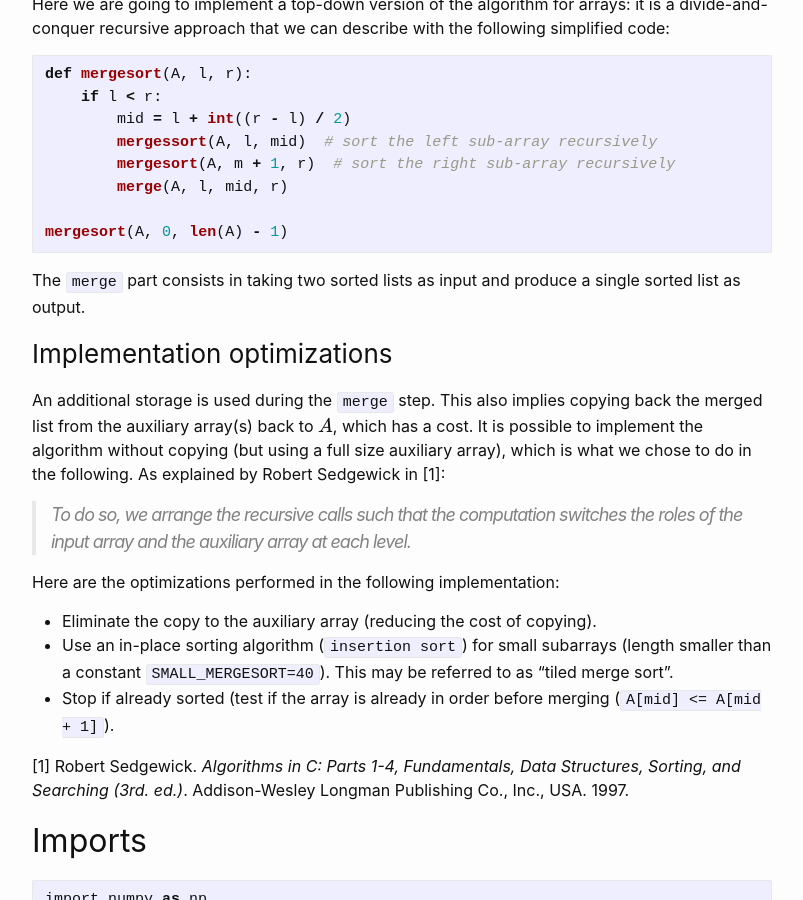
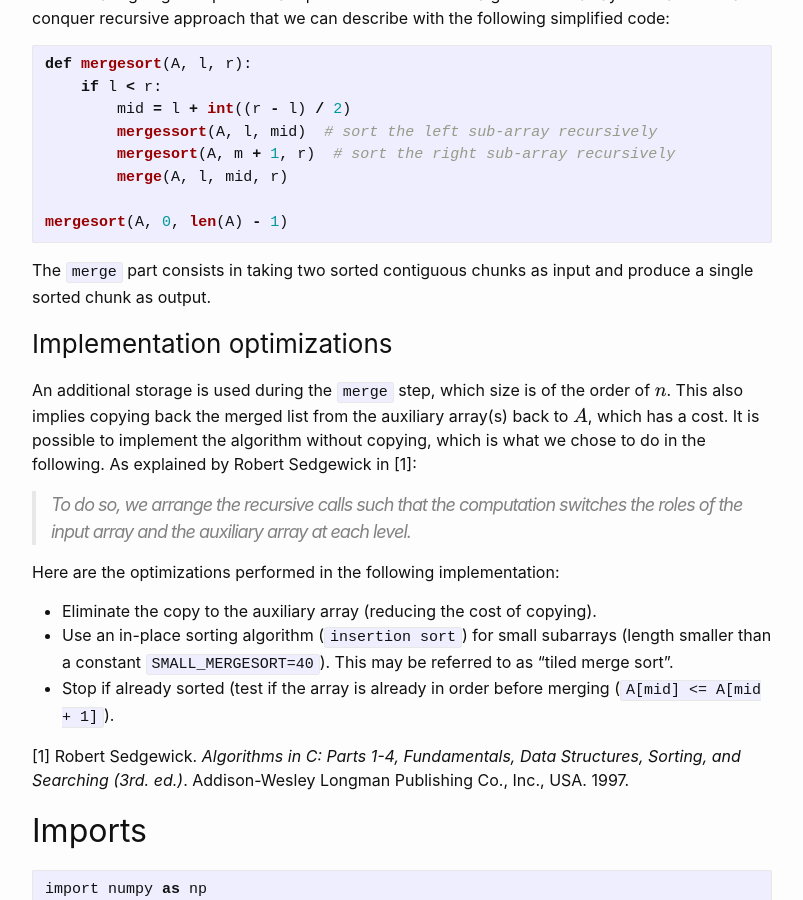
Before and after one commit to aetperf/aetperf.github.io, a Jekyll site: the page built from _posts/2020-12-30-Merge-Sort-with-Cython-and-Numba.md, in a window 1280 px wide and 900 px high, scrolled down 763 px. Shown: the whole window, without its empty margins (238-1041 px from the left). Built offline with Jekyll 4.4.1, drawn with Linux system fonts in a browser that asks for light colours; formulas are drawn with MathJax 3; comment, search, counter and statistics services are not loaded.

Commit message:
minor update

````diff
--- a/_posts/2020-12-30-Merge-Sort-with-Cython-and-Numba.md
+++ b/_posts/2020-12-30-Merge-Sort-with-Cython-and-Numba.md
@@ -7,17 +7,17 @@
 ---
 
 
-In this post, we present an implementation of the classic `merge sort` algorithm in Python on NumPy arrays, and make it run reasonably "fast" using [Cython](https://cython.org/) and [Numba](https://numba.pydata.org/). We are going to compare the run time with the [NumPy sort(kind='mergesort')](https://numpy.org/doc/stable/reference/generated/numpy.sort.html) implementation ([in C](https://github.com/numpy/numpy/blob/master/numpy/core/src/npysort/mergesort.c.src)). We already applied both tools (Cython and Numba) to `insertion sort` in a previous [post](https://aetperf.github.io/2020/04/04/Cython-and-Numba-applied-to-simple-algorithm.html). Let's start by briefly describing the `merge sort` algorithm.
+In this post, we present an implementation of the classic *merge sort* algorithm in Python on NumPy arrays, and make it run reasonably "fast" using [Cython](https://cython.org/) and [Numba](https://numba.pydata.org/). We are going to compare the run time with the [NumPy sort(kind='mergesort')](https://numpy.org/doc/stable/reference/generated/numpy.sort.html) implementation ([in C](https://github.com/numpy/numpy/blob/master/numpy/core/src/npysort/mergesort.c.src)). We already applied both tools (Cython and Numba) to `insertion sort` in a previous [post](https://aetperf.github.io/2020/04/04/Cython-and-Numba-applied-to-simple-algorithm.html). Let's start by briefly describing the *merge sort* algorithm.
 
 ## Merge sort
 
-Here is the main idea of `merge sort` (from [wikipedia](https://en.wikipedia.org/wiki/Merge_sort)):
+Here is the main idea of *merge sort* (from [wikipedia](https://en.wikipedia.org/wiki/Merge_sort)):
 
 > Conceptually, a merge sort works as follows:
 > - Divide the unsorted list into $n$ sublists, each containing one element (a list of one element is considered sorted).
 > - Repeatedly merge sublists to produce new sorted sublists until there is only one sublist remaining. This will be the sorted list.
 
-The performance of `merge sort` is $O(n\log{}n)$ independently of the input order: worst case and average case have same complexities. We refer to any classic book about algorithms to get more theoretical and practical insights about this algorithm.
+The performance of *merge sort* is $O(n\log{}n)$ independently of the input order: worst case and average case have same complexities. We refer to any classic book about algorithms to get more theoretical and practical insights about this algorithm.
 
 ### Top-down implementation
 
@@ -33,11 +33,11 @@
 
 mergesort(A, 0, len(A) - 1)
 ```
-The `merge` part consists in taking two sorted lists as input and produce a single sorted list as output.
+The `merge` part consists in taking two sorted contiguous chunks as input and produce a single sorted chunk as output.
 
 ### Implementation optimizations
 
-An additional storage is used during the `merge` step. This also implies copying back the merged list from the auxiliary array(s) back to $A$, which has a cost. It is possible to implement the algorithm without copying (but using a full size auxiliary array), which is what we chose to do in the following. As explained by Robert Sedgewick in [1]:
+An additional storage is used during the `merge` step, which size is of the order of $n$. This also implies copying back the merged list from the auxiliary array(s) back to $A$, which has a cost. It is possible to implement the algorithm without copying, which is what we chose to do in the following. As explained by Robert Sedgewick in [1]:
 
 > To do so, we arrange the recursive calls such that the computation switches the roles of the input array and the auxiliary array at each level.
 
````
